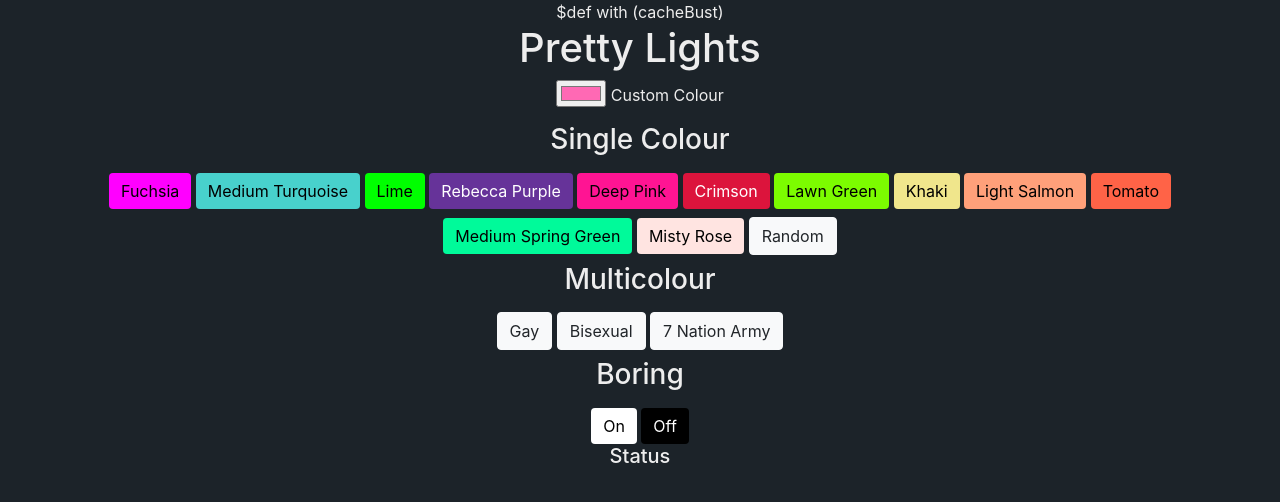
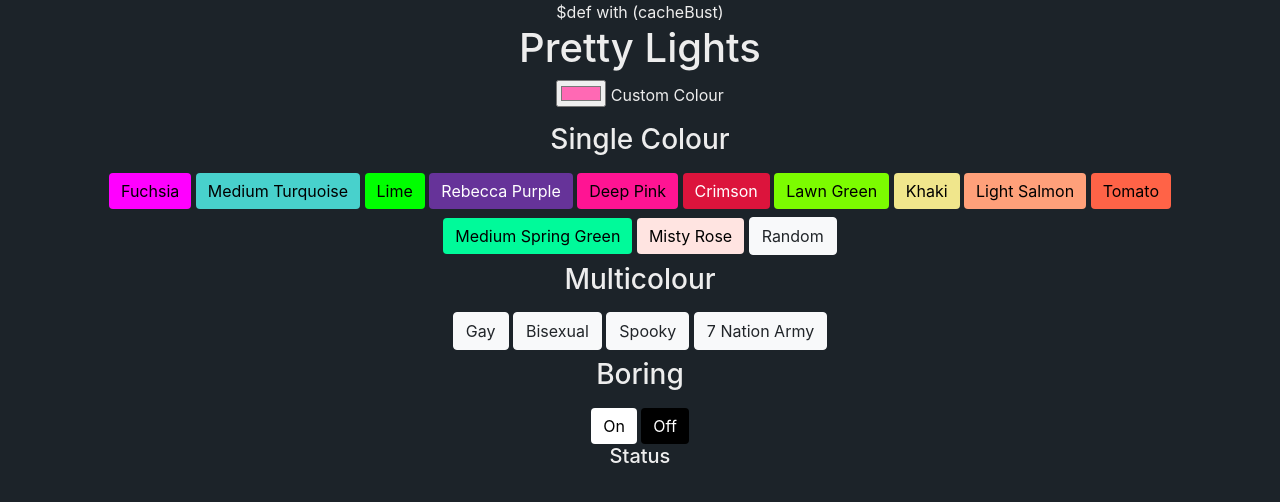
Before and after one commit to kittsville/pretty-lights, a Python web app: template templates/homepage.html in a window 1280 px wide. Shown: the top 502 px of the page. Run offline with Jinja, Linux system fonts and the light colour scheme; the template is opened without the code that fills it, so the values that code supplies are empty.

Commit message:
Add multiplier support and spooky mode

```diff
--- a/server.py
+++ b/server.py
@@ -90,7 +90,9 @@
         colors = list(map(colorTools.Color.fromDict, rawColors))
 
         if multiplier == 'columns':
-            led_data = colorTools.generateColorsFromColumns(colors, LED_COLUMNS)
+            led_data = colorTools.generateLedColumns(colors, LED_COLUMNS)
+        elif multiplier.isdigit():
+            led_data = colorTools.generateLedBlocks(colors, LED_COLUMNS, int(multiplier))
         else:
             raise web.badrequest(f'Unknown multiplier "{multiplier}"')
 
--- a/static/scripts.js
+++ b/static/scripts.js
@@ -20,9 +20,9 @@
   return {hue, sat, lum};
 }
 
-const sendColors = colors => {
+const sendColors = (colors, multiplier) => {
   const payload = {
-    multiplier : 'columns',
+    multiplier : multiplier ? multiplier : 'columns',
     colors
   }
 
@@ -48,10 +48,11 @@
 });
 
 document.querySelectorAll('button[colors]').forEach(button => {
-  const colors = button.getAttribute('colors').split(',').map(c => convertColor(chroma(c)));
+  const colors      = button.getAttribute('colors').split(',').map(c => convertColor(chroma(c)));
+  const multiplier  = button.getAttribute('multiplier');
 
   button.addEventListener('click', () => {
-    sendColors(colors);
+    sendColors(colors, multiplier);
 
     button.blur();
   });
--- a/templates/homepage.html
+++ b/templates/homepage.html
@@ -39,6 +39,7 @@
         <h3>Multicolour</h3>
         <button type="button" class="btn btn-light" colors="#E40303,#FF8C00,#FFED00,#008026,#004DFF,#750787">Gay</button>
         <button type="button" class="btn btn-light" colors="#0038a8,#9b4f96,#d60270">Bisexual</button>
+        <button type="button" class="btn btn-light" colors="#ff3c00,#ee00ff" multiplier="2">Spooky</button>
         <button type="button" class="btn btn-light" colors="white,black,white,black,white,black">7 Nation Army</button>
       </div>
 
```
